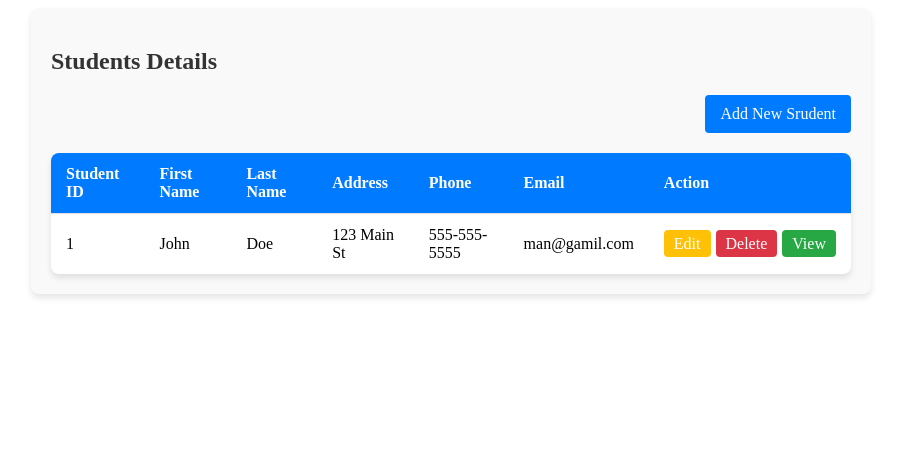
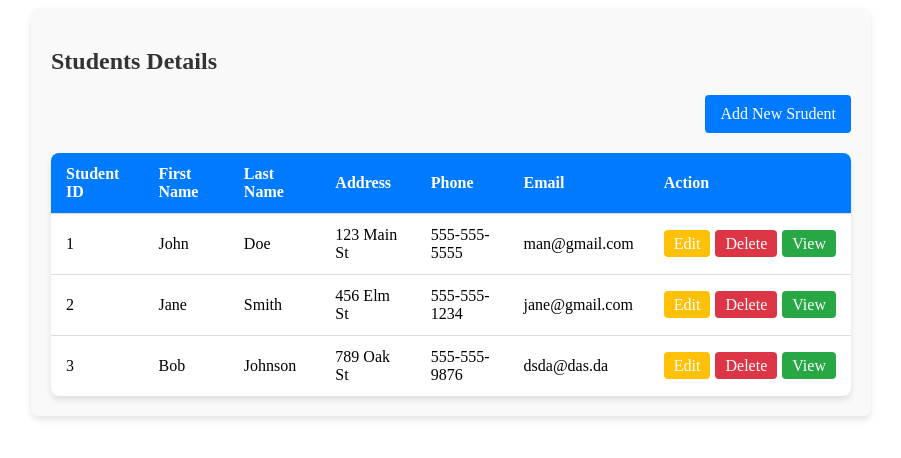
Before and after one commit to manmohanaeir1/STD_MGNT_REACT_FAKEJOSNAPI, a React (Create React App) app: page / in a window 1280 px wide. Shown: the top 458 px of the page, without its empty margins (189-1090 px from the left). Built offline with nearby package versions, Linux system fonts and the light colour scheme; data requests are answered from the project's data file.

Commit message:
fetch all data from API and displayed in students page

```diff
--- a/db.json
+++ b/db.json
@@ -14,6 +14,14 @@
              "address": "456 Elm St",
              "phone": "555-555-1234",
              "email": "jane@gmail.com"
+         },
+         {
+             "id": 3,
+             "firstName": "Bob",
+             "lastName": "Johnson",
+             "address": "789 Oak St",
+             "phone": "555-555-9876",
+             "email": "dsda@das.da"
          }
      ]
  }
--- a/src/StudentTable.jsx
+++ b/src/StudentTable.jsx
@@ -1,11 +1,26 @@
+import { useEffect, useState } from 'react';
 import { Link } from 'react-router-dom';
 
 export default function StudentTable() {
+ const [students, setStudents] = useState("");
+
+    useEffect(()=>{
+
+        fetch('http://localhost:3001/students')
+        .then((res) =>res.json()
+        .then((data) => {
+            setStudents(data);
+        }))
+        .catch((err) => {
+            console.error(err.message);
+        })
+
+    })
     return (
         <div className="container">
             <h2>Students Details</h2>
              <div className="table-contentner">
-                 <Link to ="/student/create"  class="btn btn-add">Add New Srudent</Link>
+                 <Link to ="/student/create"  className="btn btn-add">Add New Srudent</Link>
              </div>
              <table>
     <thead>
@@ -20,19 +35,28 @@ export default function StudentTable() {
         </tr>
     </thead>
     <tbody>
-        <tr>
-            <td>1</td>
-            <td>John</td>
-            <td>Doe</td>
-            <td>123 Main St</td>
-            <td>555-555-5555</td>
-            <td>man@gamil.com</td>
+        {
+            students && students.map((item)=>
+                <tr>
+            <td>{item.id}</td>
+            <td>{item.firstName}</td>
+            <td>{item.lastName}</td>
+            <td>{item.address}</td>
+            <td>{item.phone}</td>
+            <td>{item.email}</td>
             <td>
-                <a href="#" class="btn btn-edit">Edit</a>
-                <a href="#" class="btn btn-delete">Delete</a>
-                <a href="#" class="btn btn-view">View</a>
+                <a href="#" className="btn btn-edit">Edit</a>
+                <a href="#" className="btn btn-delete">Delete</a>
+                <a href="#" className="btn btn-view">View</a>
             </td>
         </tr>
+
+            )
+
+
+
+        }
+
     </tbody>
 </table>
 
```
Also changed, not shown: 1 other file (tests, documents, lock files or other folders).
